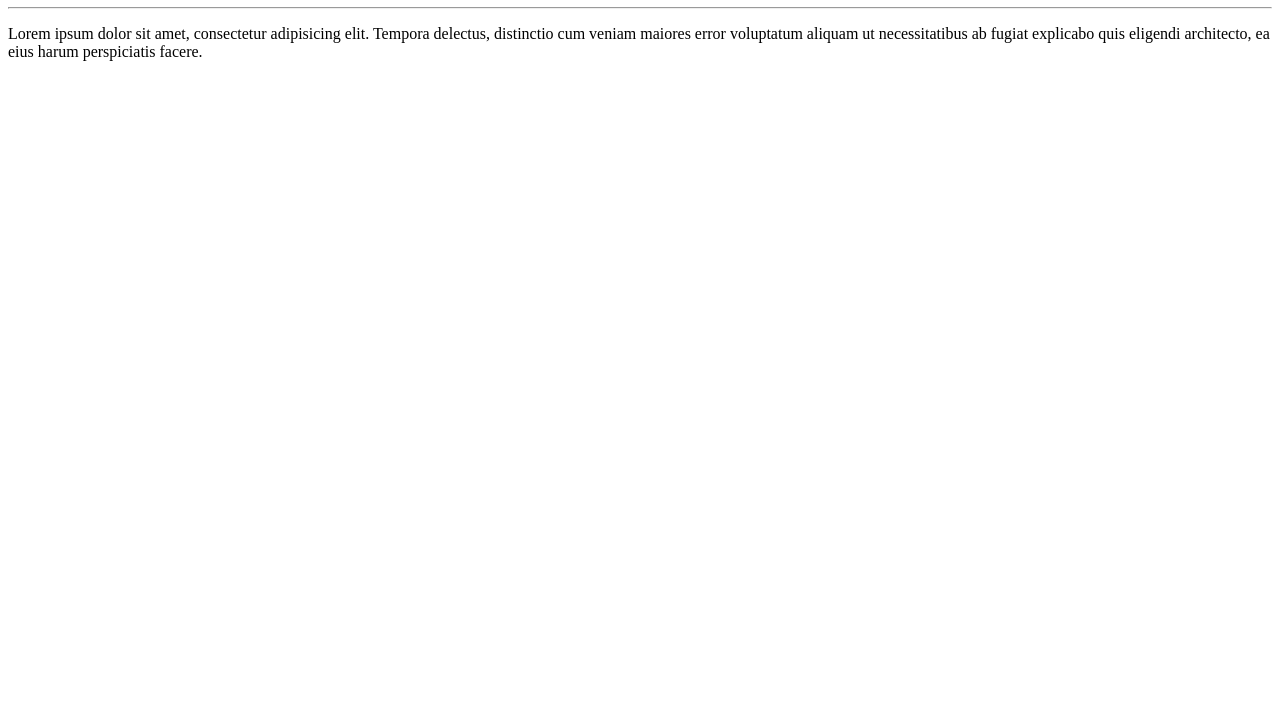
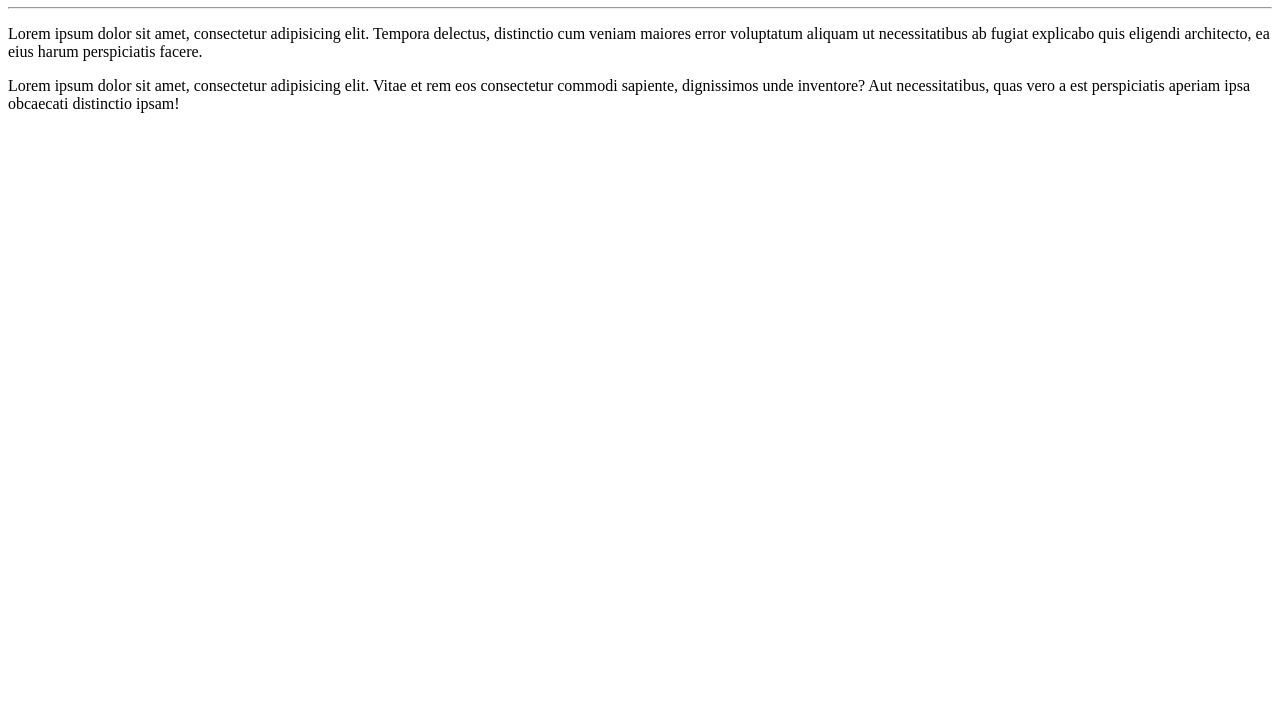
Before and after one commit to Massatoshi/Ola-Mundo, a plain HTML site: page site-exemplo/index.html in a window 1280 px wide. Shown: the part 73-800 px from the top of the page. Drawn offline with Linux system fonts and the light colour scheme.

Commit message:
Adicionei um parágrafo

```diff
--- a/site-exemplo/index.html
+++ b/site-exemplo/index.html
@@ -9,5 +9,6 @@
     <h1>Olá, Mundo!</h1>
     <hr>
     <p>Lorem ipsum dolor sit amet, consectetur adipisicing elit. Tempora delectus, distinctio cum veniam maiores error voluptatum aliquam ut necessitatibus ab fugiat explicabo quis eligendi architecto, ea eius harum perspiciatis facere.</p>
+    <p>Lorem ipsum dolor sit amet, consectetur adipisicing elit. Vitae et rem eos consectetur commodi sapiente, dignissimos unde inventore? Aut necessitatibus, quas vero a est perspiciatis aperiam ipsa obcaecati distinctio ipsam!</p>
 </body>
 </html>
```
